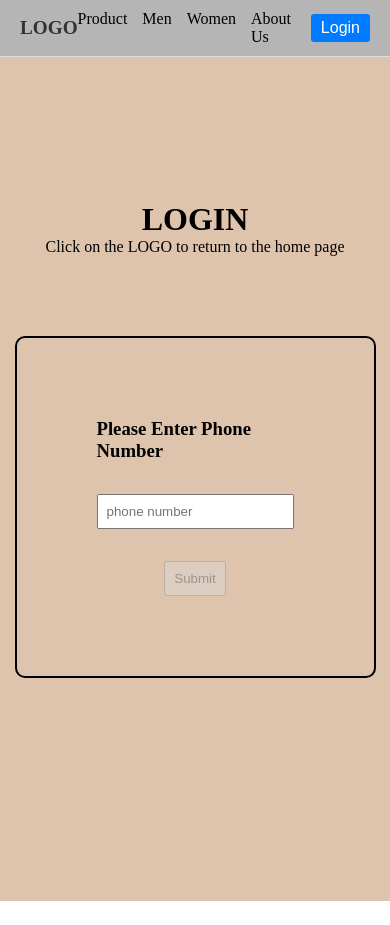
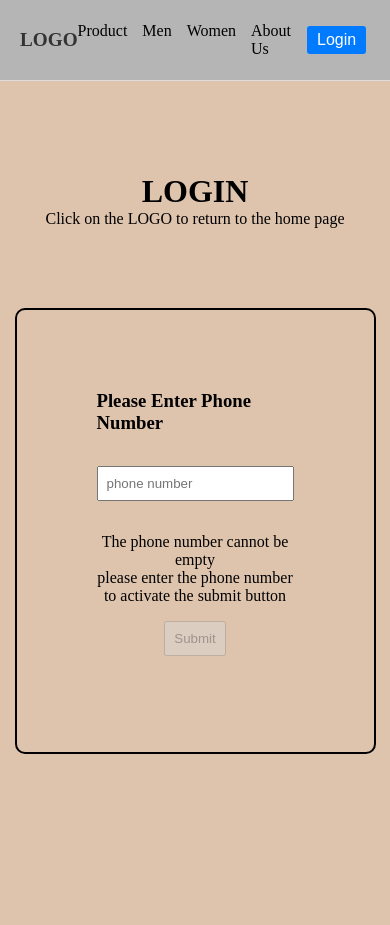
Before and after one commit to Kasra-Zafari/React-Practice-Login, a React (Vite) app: page / in a window 390 px wide. Both pictures are taken after a click on the button "Login". Before the commit the page ends 901 px from the top, so only its background shows below. Built offline with nearby package versions, Linux system fonts and the light colour scheme.

Commit message:
phone number finished design

```diff
--- a/src/componets/PhoneNumber/index.jsx
+++ b/src/componets/PhoneNumber/index.jsx
@@ -45,12 +45,19 @@ const PhoneNumber = () => {
                         className={hasError ? classes.error : ""}
                     />
 
-                    {hasError && <p>Please enter the correct mobile number</p>}
+                    {/* {hasError && <p>Please enter the correct phone number</p>} */}
+                    {/* {phoneNumber==="" ? <p>The phone number cannot be empty</p>:""} */}
+
+                    {phoneNumber === "" ? (
+                        <p style={{textAlign:"center"}}>The phone number cannot be empty<br/>please enter the phone number to activate the submit button</p>
+                    ) : (
+                        hasError && <p>Please enter the correct phone number</p>
+                    )}
 
                     <button
                         type="submit"
                         onClick={handlePhoneNumberSubmit}
-                        disabled={hasError || phoneNumber===""}
+                        disabled={hasError || phoneNumber === ""}
                     >
                         Submit
                     </button>
--- a/src/componets/PhoneNumber/index.module.css
+++ b/src/componets/PhoneNumber/index.module.css
@@ -24,6 +24,7 @@
 
 button {
     padding: .5rem;
+    margin: 1rem;
 }
 
 input {
```
